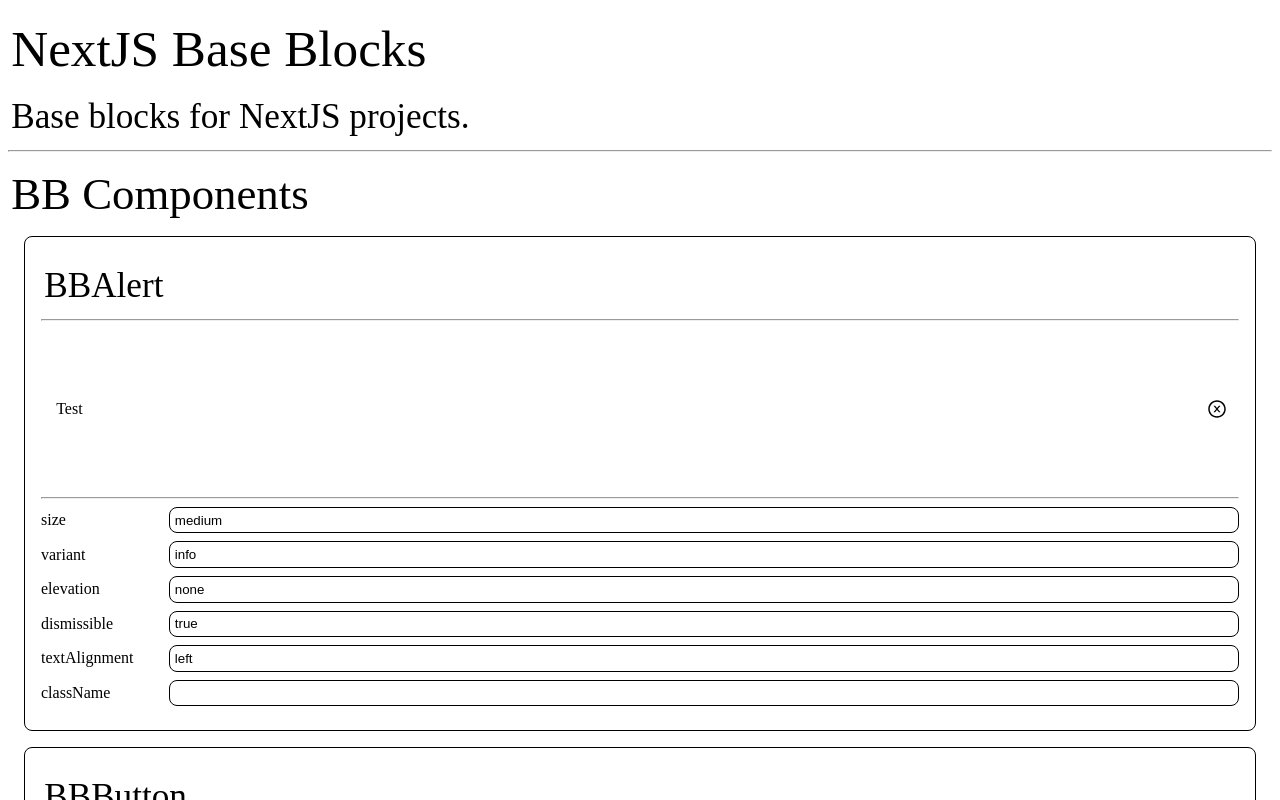
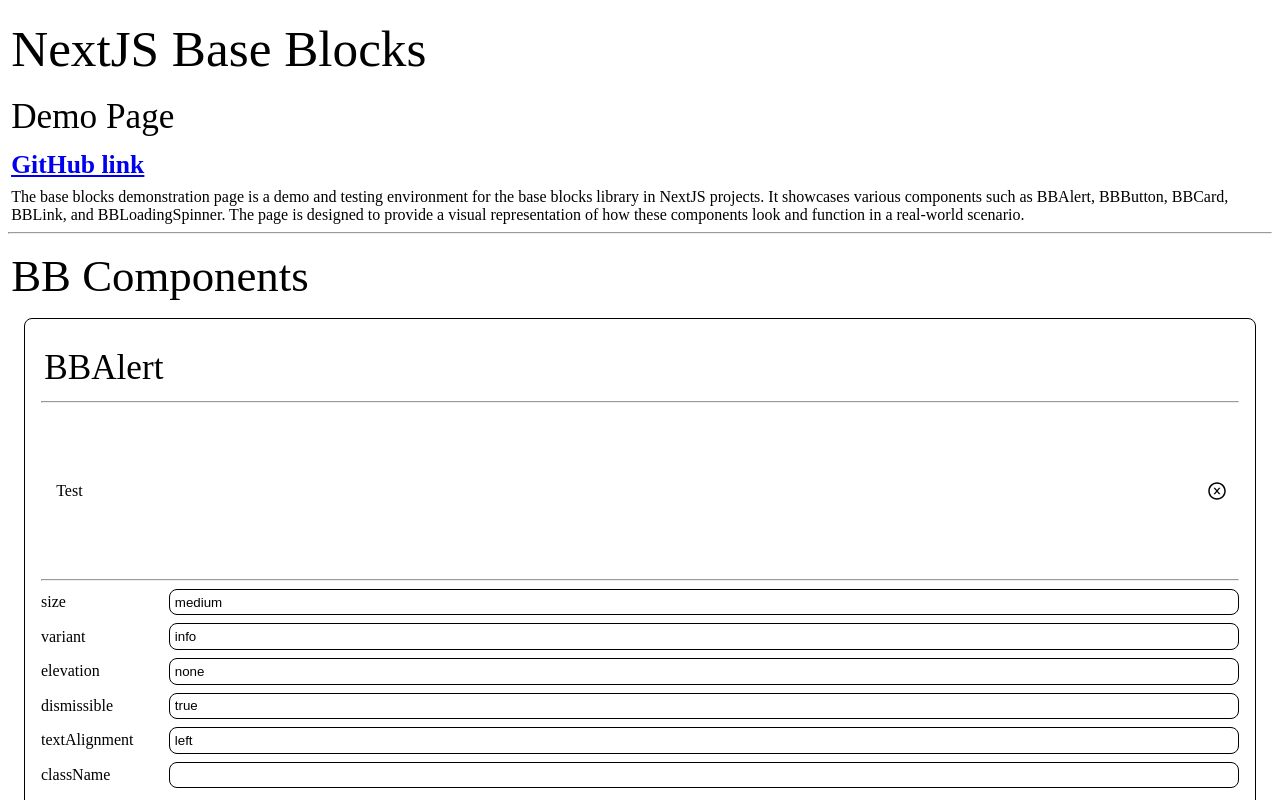
Before and after one commit to dan1229/nextjs-base-blocks, a Next.js app: page / in a window 1280 px wide. Shown: the top 800 px of the page. Built offline with nearby package versions, Linux system fonts and the light colour scheme.

Commit message:
added bbtext and description

```diff
--- a/src/pages/index.tsx
+++ b/src/pages/index.tsx
@@ -14,6 +14,7 @@ import type { IPropsBBNavbar } from '@/bbnavbar';
 import BBNavbar from '@/bbnavbar';
 import type { IPropsBBNavbarItem } from '@/bbnavbar_item';
 import BBNavbarItem from '@/bbnavbar_item';
+import type { IPropsBBText } from '@/bbtext';
 import BBText from '@/bbtext';
 import DemoComponent from '@/demo_components/demo_component';
 
@@ -106,15 +107,34 @@ const DemoPage = () => {
     href: 'https://www.google.com',
     className: '',
   });
+  // BB Text
+  const [stateBBText, setStateBBText] = useState<IPropsBBText>({
+    children: 'Test',
+    size: 'medium',
+    bold: false,
+    italics: false,
+    underline: false,
+    hover: false,
+    asSpan: false,
+    color: 'primary',
+    className: '',
+    onClick: () => alert('You clicked the text!'),
+  });
 
   return (
     <div>
       <div>
         <BBText size="xxxlarge">NextJS Base Blocks</BBText>
-        <BBText size="xlarge">Base blocks for NextJS projects.</BBText>
+        <BBText size="xlarge">Demo Page</BBText>
+        <BBLink href="https://github.com/dan1229/nextjs-base-blocks" size="large" bold external>
+          GitHub link
+        </BBLink>
 
-        {/* TODO write description of page */}
-        {/* Add link to Github repo */}
+        <BBText>
+          The base blocks demonstration page is a demo and testing environment for the base blocks library in NextJS projects. It showcases
+          various components such as BBAlert, BBButton, BBCard, BBLink, and BBLoadingSpinner. The page is designed to provide a visual
+          representation of how these components look and function in a real-world scenario.
+        </BBText>
       </div>
       <hr />
       <div>
@@ -139,12 +159,7 @@ const DemoPage = () => {
         <DemoComponent name="BBLink" child={<BBLink {...stateBBLink} />} stateObject={stateBBLink} setStateObject={setStateBBLink} />
         {/* This one can use whichever set method since it has no props */}
         <DemoComponent name="BBLoadingSpinner" child={<BBLoadingSpinner />} stateObject={{}} setStateObject={setStateBBAlert} />
-        <DemoComponent
-          name="BBModal"
-          child={<BBModal {...stateBBModal} />}
-          stateObject={stateBBModal}
-          setStateObject={setStateBBModal}
-        />
+        <DemoComponent name="BBModal" child={<BBModal {...stateBBModal} />} stateObject={stateBBModal} setStateObject={setStateBBModal} />
         <DemoComponent
           name="BBNavbar"
           child={<BBNavbar {...stateBBNavbar} />}
@@ -157,13 +172,7 @@ const DemoPage = () => {
           stateObject={stateBBNavbarItem}
           setStateObject={setStateBBNavbarItem}
         />
-
-        <div>
-          <h3>BBText</h3>
-          <div>
-            <p>TODO</p>
-          </div>
-        </div>
+        <DemoComponent name="BBText" child={<BBText {...stateBBText} />} stateObject={stateBBText} setStateObject={setStateBBText} />
       </div>
       <div>
         <h2>BB Form Components</h2>
```
